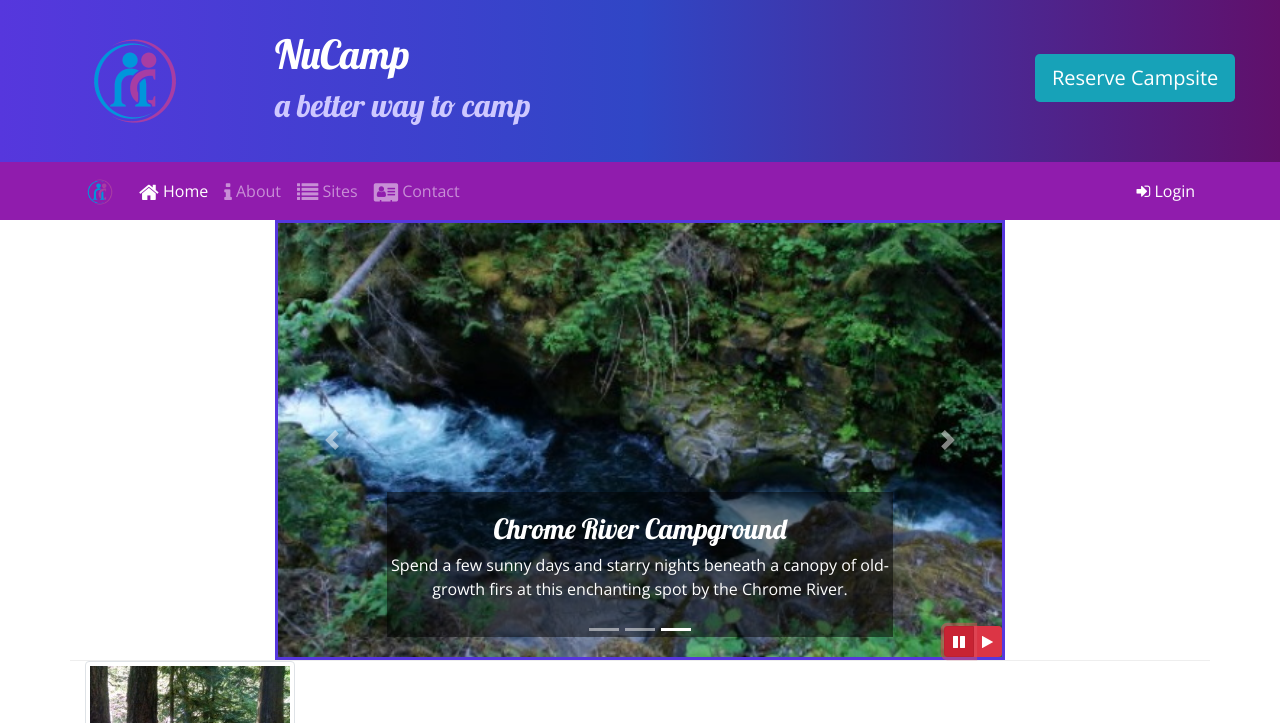
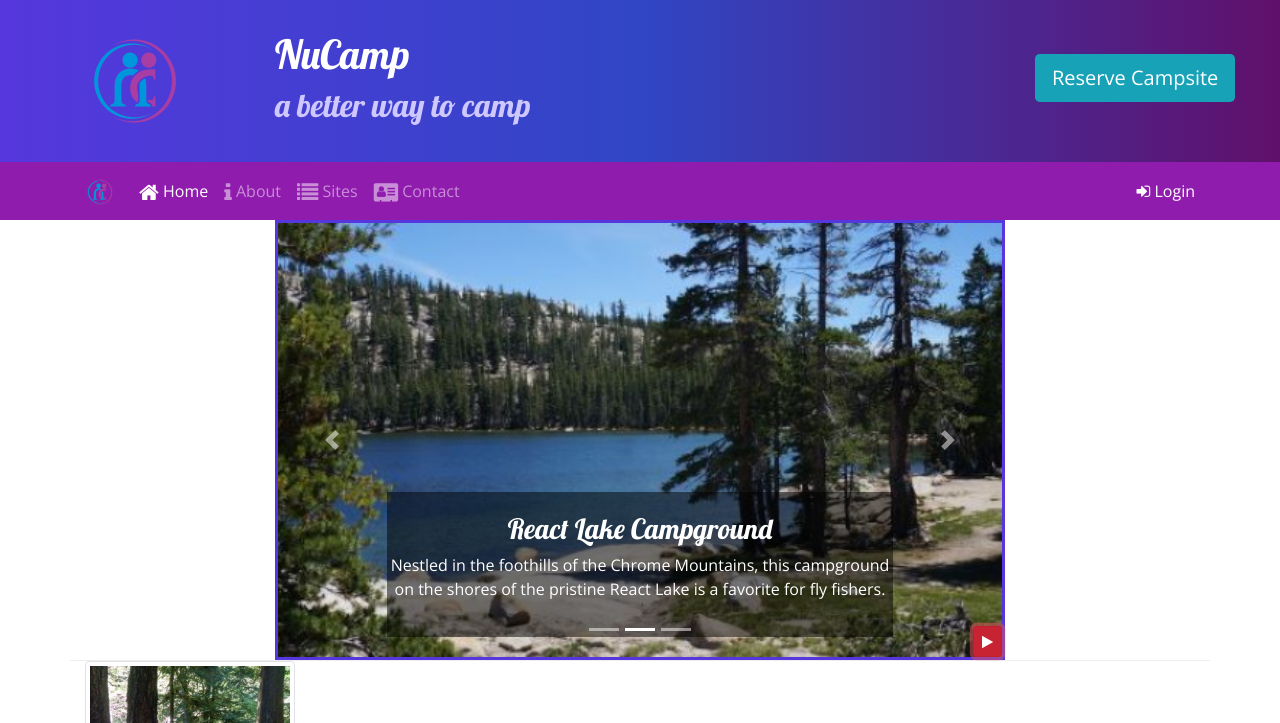
Before and after one commit to kylefoss007/nucampsite, a website: page index.html in a window 1280 px wide. Both pictures are taken after a click on the button 959 px from the left and 641 px from the top of the page. Shown: the top 723 px of the page. Drawn offline with nearby package versions, Linux system fonts and the light colour scheme.

Commit message:
Bootstrap and jQuery Part 2

```diff
--- a/index.html
+++ b/index.html
@@ -193,14 +193,9 @@
                         <span class="carousel-control-next-icon"></span>
                         <span class="sr-only">Next</span>
                     </a>
-                    <div class="btn-group" id="carouselButton">
-                        <button class="btn btn-danger btn-sm" id="carouselPause">
+                        <button class="btn btn-danger btn-sm" id="carouselButton">
                             <i class="fa fa-pause"></i>
                         </button>
-                        <button class="btn btn-danger btn-sm" id="carouselPlay">
-                            <i class="fa fa-play"></i>
-                        </button>
-                    </div>
                 </div>
             </div>
         </div>
@@ -285,12 +280,19 @@
     <script src="node_modules/bootstrap/dist/js/bootstrap.min.js"></script>
 
     <script>
-        $(".carousel").carousel( { interval: 2000 } );
-        $("#carouselPause").click(function(){
-            $(".carousel").carousel("pause");
-        });
-        $("#carouselPlay").click(function(){
-            $(".carousel").carousel("cycle");
+        $(function() {
+            $(".carousel").carousel( { interval: 2000 } );
+            $("#carouselButton").click(function(){
+                if ($("#carouselButton").children("i").hasClass("fa-pause")) {
+                    $(".carousel").carousel("pause");
+                    $("#carouselButton").children("i").removeClass("fa-pause");
+                    $("#carouselButton").children("i").addClass("fa-play");
+                } else {
+                    $(".carousel").carousel("cycle");
+                    $("#carouselButton").children("i").removeClass("fa-play");
+                    $("#carouselButton").children("i").addClass("fa-pause");
+                }
+            });
         });
     </script>
 </body>
```
